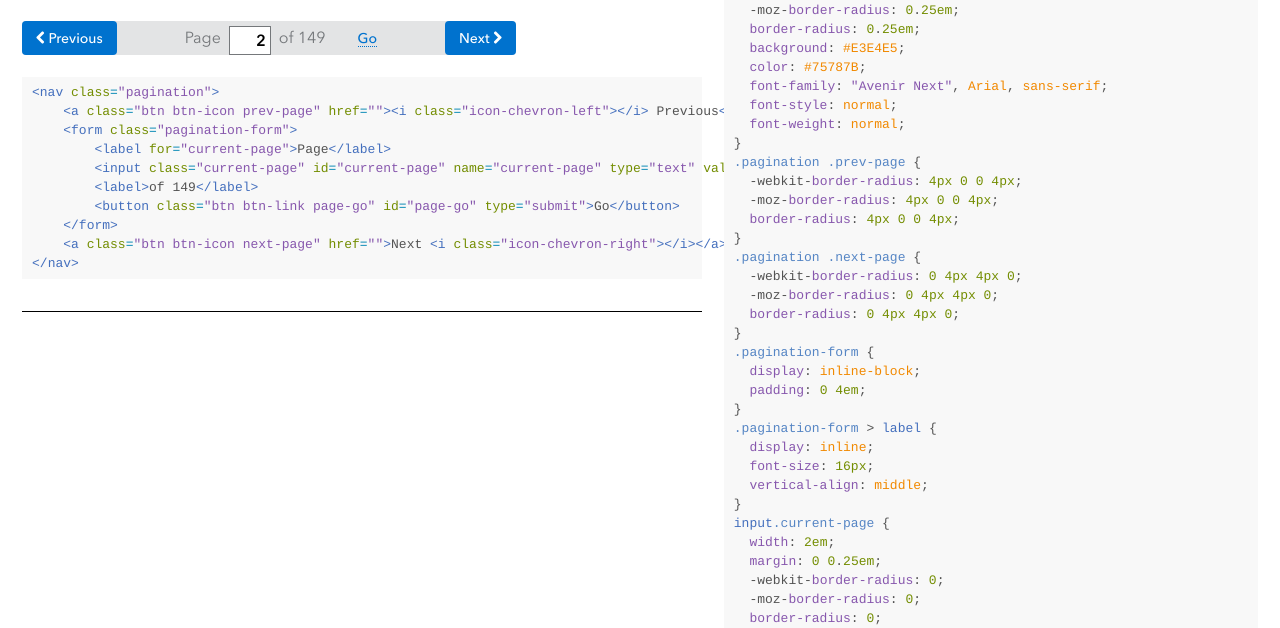
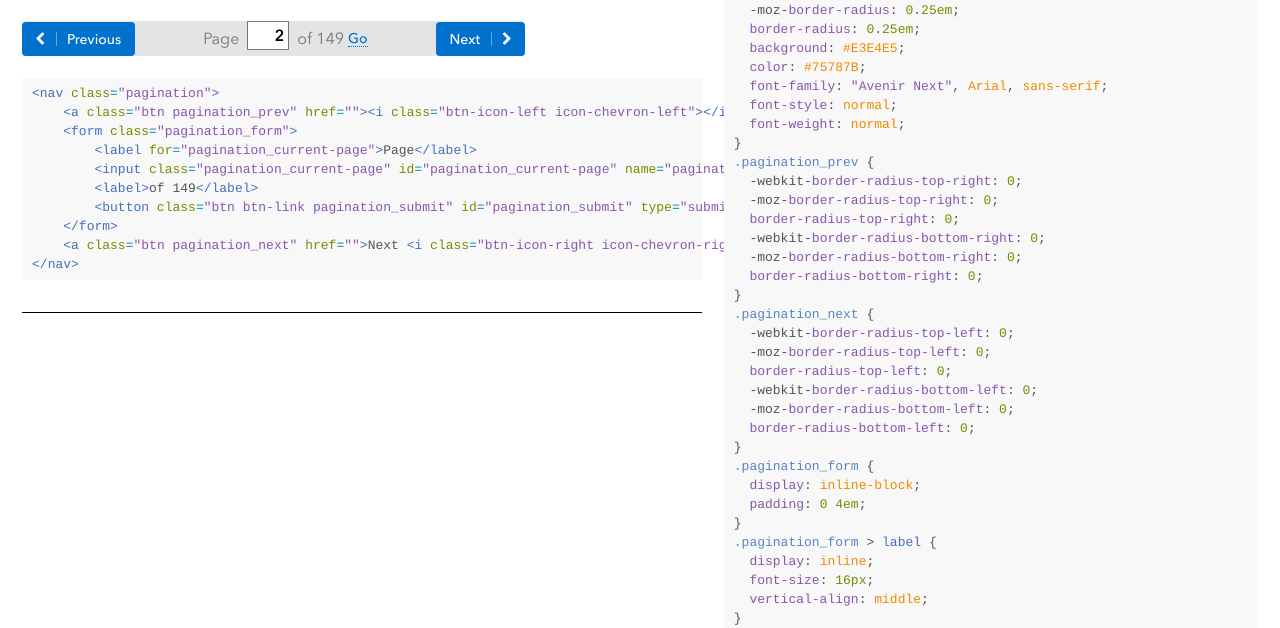
Before and after one commit to cfpb/cf-pagination, a website: page docs/index.html in a window 1280 px wide. Shown: the part 172-800 px from the top of the page. Drawn offline with Linux system fonts and the light colour scheme.

Commit message:
Update to BEM.

```diff
--- a/demo/static/css/main.css
+++ b/demo/static/css/main.css
@@ -9,14 +9,14 @@
     - name: Default pagination
       markup: |
         <nav class="pagination">
-            <a class="btn btn-icon prev-page" href=""><i class="icon-chevron-left"></i> Previous</a>
-            <form class="pagination-form">
-                <label for="current-page">Page</label>
-                <input class="current-page" id="current-page" name="current-page" type="text" value="2" />
+            <a class="btn pagination_prev" href=""><i class="btn-icon-left icon-chevron-left"></i> Previous</a>
+            <form class="pagination_form">
+                <label for="pagination_current-page">Page</label>
+                <input class="pagination_current-page" id="pagination_current-page" name="pagination_current-page" type="text" value="2" />
                 <label>of 149</label>
-                <button class="btn btn-link page-go" id="page-go" type="submit">Go</button>
+                <button class="btn btn-link pagination_submit" id="pagination_submit" type="submit">Go</button>
             </form>
-            <a class="btn btn-icon next-page" href="">Next <i class="icon-chevron-right"></i></a>
+            <a class="btn pagination_next" href="">Next <i class="btn-icon-right icon-chevron-right"></i></a>
         </nav>
     tags:
     - fj-buttons
@@ -33,26 +33,32 @@
   font-style: normal;
   font-weight: normal;
 }
-.pagination .prev-page {
-  -webkit-border-radius: 4px 0 0 4px;
-  -moz-border-radius: 4px 0 0 4px;
-  border-radius: 4px 0 0 4px;
-}
-.pagination .next-page {
-  -webkit-border-radius: 0 4px 4px 0;
-  -moz-border-radius: 0 4px 4px 0;
-  border-radius: 0 4px 4px 0;
-}
-.pagination-form {
+.pagination_prev {
+  -webkit-border-radius-top-right: 0;
+  -moz-border-radius-top-right: 0;
+  border-radius-top-right: 0;
+  -webkit-border-radius-bottom-right: 0;
+  -moz-border-radius-bottom-right: 0;
+  border-radius-bottom-right: 0;
+}
+.pagination_next {
+  -webkit-border-radius-top-left: 0;
+  -moz-border-radius-top-left: 0;
+  border-radius-top-left: 0;
+  -webkit-border-radius-bottom-left: 0;
+  -moz-border-radius-bottom-left: 0;
+  border-radius-bottom-left: 0;
+}
+.pagination_form {
   display: inline-block;
   padding: 0 4em;
 }
-.pagination-form > label {
+.pagination_form > label {
   display: inline;
   font-size: 16px;
   vertical-align: middle;
 }
-input.current-page {
+.pagination_current-page {
   width: 2em;
   margin: 0 0.25em;
   -webkit-border-radius: 0;
@@ -63,7 +69,7 @@ input.current-page {
   font-weight: bold;
   text-align: right;
 }
-.pagination .page-go {
+.pagination_submit {
   margin: 0 0 0 2em;
 }
 /* topdoc
--- a/docs/index.html
+++ b/docs/index.html
@@ -21,26 +21,26 @@
               </header>
               <section>
 <nav class="pagination">
-    <a class="btn btn-icon prev-page" href=""><i class="icon-chevron-left"></i> Previous</a>
-    <form class="pagination-form">
-        <label for="current-page">Page</label>
-        <input class="current-page" id="current-page" name="current-page" type="text" value="2" />
+    <a class="btn pagination_prev" href=""><i class="btn-icon-left icon-chevron-left"></i> Previous</a>
+    <form class="pagination_form">
+        <label for="pagination_current-page">Page</label>
+        <input class="pagination_current-page" id="pagination_current-page" name="pagination_current-page" type="text" value="2" />
         <label>of 149</label>
-        <button class="btn btn-link page-go" id="page-go" type="submit">Go</button>
+        <button class="btn btn-link pagination_submit" id="pagination_submit" type="submit">Go</button>
     </form>
-    <a class="btn btn-icon next-page" href="">Next <i class="icon-chevron-right"></i></a>
+    <a class="btn pagination_next" href="">Next <i class="btn-icon-right icon-chevron-right"></i></a>
 </nav>
 </section>
               <footer class="demo-pattern-list_footer">
                 <pre class="html"><code data-language="html">&lt;nav class=&quot;pagination&quot;&gt;
-    &lt;a class=&quot;btn btn-icon prev-page&quot; href=&quot;&quot;&gt;&lt;i class=&quot;icon-chevron-left&quot;&gt;&lt;/i&gt; Previous&lt;/a&gt;
-    &lt;form class=&quot;pagination-form&quot;&gt;
-        &lt;label for=&quot;current-page&quot;&gt;Page&lt;/label&gt;
-        &lt;input class=&quot;current-page&quot; id=&quot;current-page&quot; name=&quot;current-page&quot; type=&quot;text&quot; value=&quot;2&quot; /&gt;
+    &lt;a class=&quot;btn pagination_prev&quot; href=&quot;&quot;&gt;&lt;i class=&quot;btn-icon-left icon-chevron-left&quot;&gt;&lt;/i&gt; Previous&lt;/a&gt;
+    &lt;form class=&quot;pagination_form&quot;&gt;
+        &lt;label for=&quot;pagination_current-page&quot;&gt;Page&lt;/label&gt;
+        &lt;input class=&quot;pagination_current-page&quot; id=&quot;pagination_current-page&quot; name=&quot;pagination_current-page&quot; type=&quot;text&quot; value=&quot;2&quot; /&gt;
         &lt;label&gt;of 149&lt;/label&gt;
-        &lt;button class=&quot;btn btn-link page-go&quot; id=&quot;page-go&quot; type=&quot;submit&quot;&gt;Go&lt;/button&gt;
+        &lt;button class=&quot;btn btn-link pagination_submit&quot; id=&quot;pagination_submit&quot; type=&quot;submit&quot;&gt;Go&lt;/button&gt;
     &lt;/form&gt;
-    &lt;a class=&quot;btn btn-icon next-page&quot; href=&quot;&quot;&gt;Next &lt;i class=&quot;icon-chevron-right&quot;&gt;&lt;/i&gt;&lt;/a&gt;
+    &lt;a class=&quot;btn pagination_next&quot; href=&quot;&quot;&gt;Next &lt;i class=&quot;btn-icon-right icon-chevron-right&quot;&gt;&lt;/i&gt;&lt;/a&gt;
 &lt;/nav&gt;</code></pre>
               </footer>
             </li>
@@ -57,26 +57,32 @@
   font-style: normal;
   font-weight: normal;
 }
-.pagination .prev-page {
-  -webkit-border-radius: 4px 0 0 4px;
-  -moz-border-radius: 4px 0 0 4px;
-  border-radius: 4px 0 0 4px;
+.pagination_prev {
+  -webkit-border-radius-top-right: 0;
+  -moz-border-radius-top-right: 0;
+  border-radius-top-right: 0;
+  -webkit-border-radius-bottom-right: 0;
+  -moz-border-radius-bottom-right: 0;
+  border-radius-bottom-right: 0;
 }
-.pagination .next-page {
-  -webkit-border-radius: 0 4px 4px 0;
-  -moz-border-radius: 0 4px 4px 0;
-  border-radius: 0 4px 4px 0;
+.pagination_next {
+  -webkit-border-radius-top-left: 0;
+  -moz-border-radius-top-left: 0;
+  border-radius-top-left: 0;
+  -webkit-border-radius-bottom-left: 0;
+  -moz-border-radius-bottom-left: 0;
+  border-radius-bottom-left: 0;
 }
-.pagination-form {
+.pagination_form {
   display: inline-block;
   padding: 0 4em;
 }
-.pagination-form &gt; label {
+.pagination_form &gt; label {
   display: inline;
   font-size: 16px;
   vertical-align: middle;
 }
-input.current-page {
+.pagination_current-page {
   width: 2em;
   margin: 0 0.25em;
   -webkit-border-radius: 0;
@@ -87,7 +93,7 @@ input.current-page {
   font-weight: bold;
   text-align: right;
 }
-.pagination .page-go {
+.pagination_submit {
   margin: 0 0 0 2em;
 }</code></pre>
           </div>
--- a/docs/static/css/main.css
+++ b/docs/static/css/main.css
@@ -9,14 +9,14 @@
     - name: Default pagination
       markup: |
         <nav class="pagination">
-            <a class="btn btn-icon prev-page" href=""><i class="icon-chevron-left"></i> Previous</a>
-            <form class="pagination-form">
-                <label for="current-page">Page</label>
-                <input class="current-page" id="current-page" name="current-page" type="text" value="2" />
+            <a class="btn pagination_prev" href=""><i class="btn-icon-left icon-chevron-left"></i> Previous</a>
+            <form class="pagination_form">
+                <label for="pagination_current-page">Page</label>
+                <input class="pagination_current-page" id="pagination_current-page" name="pagination_current-page" type="text" value="2" />
                 <label>of 149</label>
-                <button class="btn btn-link page-go" id="page-go" type="submit">Go</button>
+                <button class="btn btn-link pagination_submit" id="pagination_submit" type="submit">Go</button>
             </form>
-            <a class="btn btn-icon next-page" href="">Next <i class="icon-chevron-right"></i></a>
+            <a class="btn pagination_next" href="">Next <i class="btn-icon-right icon-chevron-right"></i></a>
         </nav>
     tags:
     - fj-buttons
@@ -33,26 +33,32 @@
   font-style: normal;
   font-weight: normal;
 }
-.pagination .prev-page {
-  -webkit-border-radius: 4px 0 0 4px;
-  -moz-border-radius: 4px 0 0 4px;
-  border-radius: 4px 0 0 4px;
-}
-.pagination .next-page {
-  -webkit-border-radius: 0 4px 4px 0;
-  -moz-border-radius: 0 4px 4px 0;
-  border-radius: 0 4px 4px 0;
-}
-.pagination-form {
+.pagination_prev {
+  -webkit-border-radius-top-right: 0;
+  -moz-border-radius-top-right: 0;
+  border-radius-top-right: 0;
+  -webkit-border-radius-bottom-right: 0;
+  -moz-border-radius-bottom-right: 0;
+  border-radius-bottom-right: 0;
+}
+.pagination_next {
+  -webkit-border-radius-top-left: 0;
+  -moz-border-radius-top-left: 0;
+  border-radius-top-left: 0;
+  -webkit-border-radius-bottom-left: 0;
+  -moz-border-radius-bottom-left: 0;
+  border-radius-bottom-left: 0;
+}
+.pagination_form {
   display: inline-block;
   padding: 0 4em;
 }
-.pagination-form > label {
+.pagination_form > label {
   display: inline;
   font-size: 16px;
   vertical-align: middle;
 }
-input.current-page {
+.pagination_current-page {
   width: 2em;
   margin: 0 0.25em;
   -webkit-border-radius: 0;
@@ -63,7 +69,7 @@ input.current-page {
   font-weight: bold;
   text-align: right;
 }
-.pagination .page-go {
+.pagination_submit {
   margin: 0 0 0 2em;
 }
 /* topdoc
--- a/src/pagination.less
+++ b/src/pagination.less
@@ -10,14 +10,14 @@
     - name: Default pagination
       markup: |
         <nav class="pagination">
-            <a class="btn btn-icon prev-page" href=""><i class="icon-chevron-left"></i> Previous</a>
-            <form class="pagination-form">
-                <label for="current-page">Page</label>
-                <input class="current-page" id="current-page" name="current-page" type="text" value="2" />
+            <a class="btn pagination_prev" href=""><i class="btn-icon-left icon-chevron-left"></i> Previous</a>
+            <form class="pagination_form">
+                <label for="pagination_current-page">Page</label>
+                <input class="pagination_current-page" id="pagination_current-page" name="pagination_current-page" type="text" value="2" />
                 <label>of 149</label>
-                <button class="btn btn-link page-go" id="page-go" type="submit">Go</button>
+                <button class="btn btn-link pagination_submit" id="pagination_submit" type="submit">Go</button>
             </form>
-            <a class="btn btn-icon next-page" href="">Next <i class="icon-chevron-right"></i></a>
+            <a class="btn pagination_next" href="">Next <i class="btn-icon-right icon-chevron-right"></i></a>
         </nav>
     tags:
     - fj-buttons
@@ -42,18 +42,24 @@
 //     font: 400 16px/1 "Avenir Next", Arial, sans-serif;
 // }
 
-.pagination .prev-page {
-    -webkit-border-radius: 4px 0 0 4px;
-       -moz-border-radius: 4px 0 0 4px;
-            border-radius: 4px 0 0 4px;
+.pagination_prev {
+    -webkit-border-radius-top-right: 0;
+       -moz-border-radius-top-right: 0;
+            border-radius-top-right: 0;
+    -webkit-border-radius-bottom-right: 0;
+       -moz-border-radius-bottom-right: 0;
+            border-radius-bottom-right: 0;
 }
-.pagination .next-page {
-    -webkit-border-radius: 0 4px 4px 0;
-       -moz-border-radius: 0 4px 4px 0;
-            border-radius: 0 4px 4px 0;
+.pagination_next {
+    -webkit-border-radius-top-left: 0;
+       -moz-border-radius-top-left: 0;
+            border-radius-top-left: 0;
+    -webkit-border-radius-bottom-left: 0;
+       -moz-border-radius-bottom-left: 0;
+            border-radius-bottom-left: 0;
 }
 
-.pagination-form {
+.pagination_form {
     display: inline-block;
     padding: 0 4em;
     // margin-right: -0.26em;
@@ -61,13 +67,13 @@
     // font-size: 16px;
 }
 
-.pagination-form > label {
+.pagination_form > label {
     display: inline;
     font-size: 16px;
     vertical-align: middle;
 }
 
-input.current-page {
+.pagination_current-page {
     width: 2em;
     margin: 0 0.25em;
     -webkit-border-radius: 0;
@@ -77,7 +83,7 @@ input.current-page {
     text-align: right;
 }
 
-.pagination .page-go {
+.pagination_submit {
     margin: 0 0 0 2em;
 }
 
```
Also changed, not shown: demo/index.html (+6 -6 lines).
